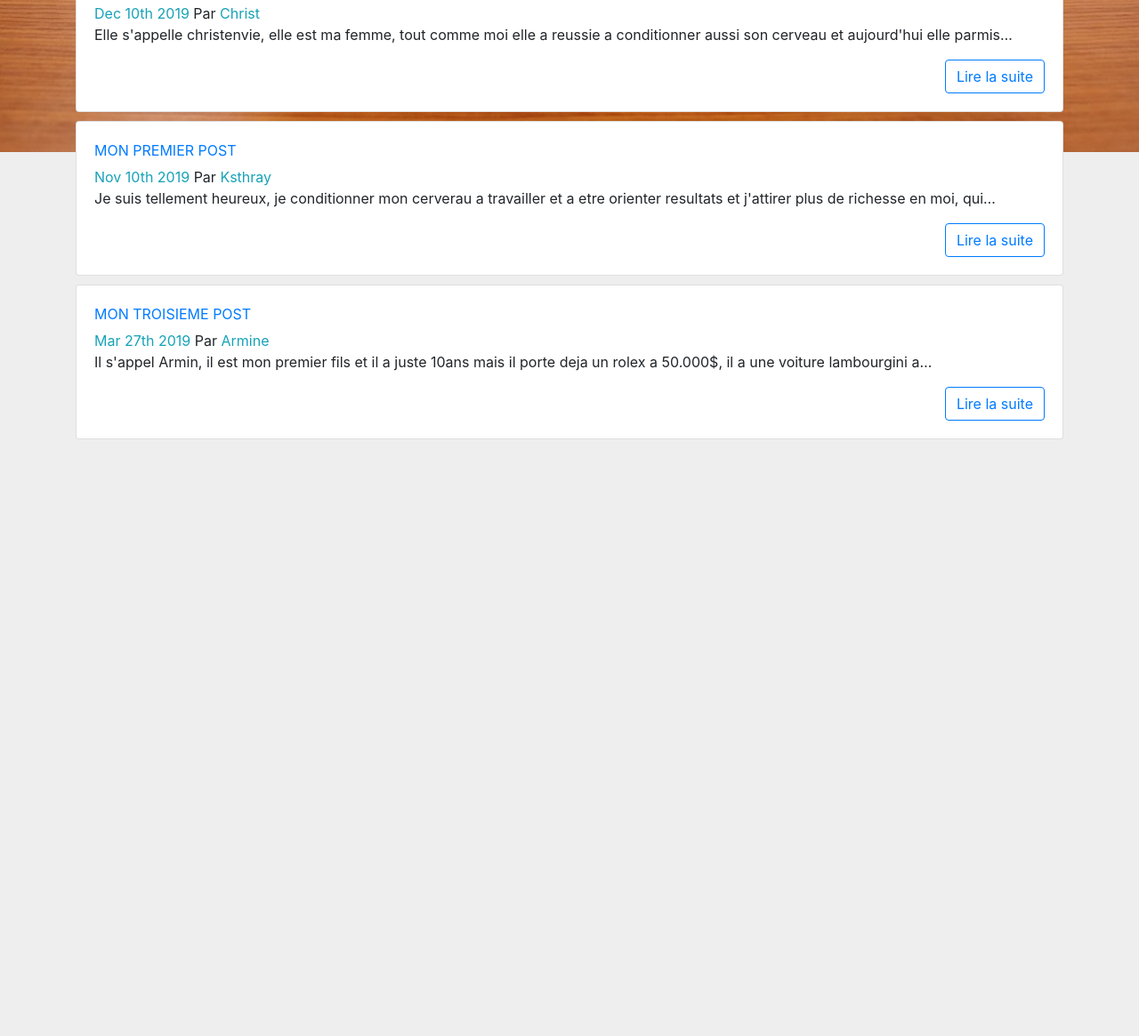
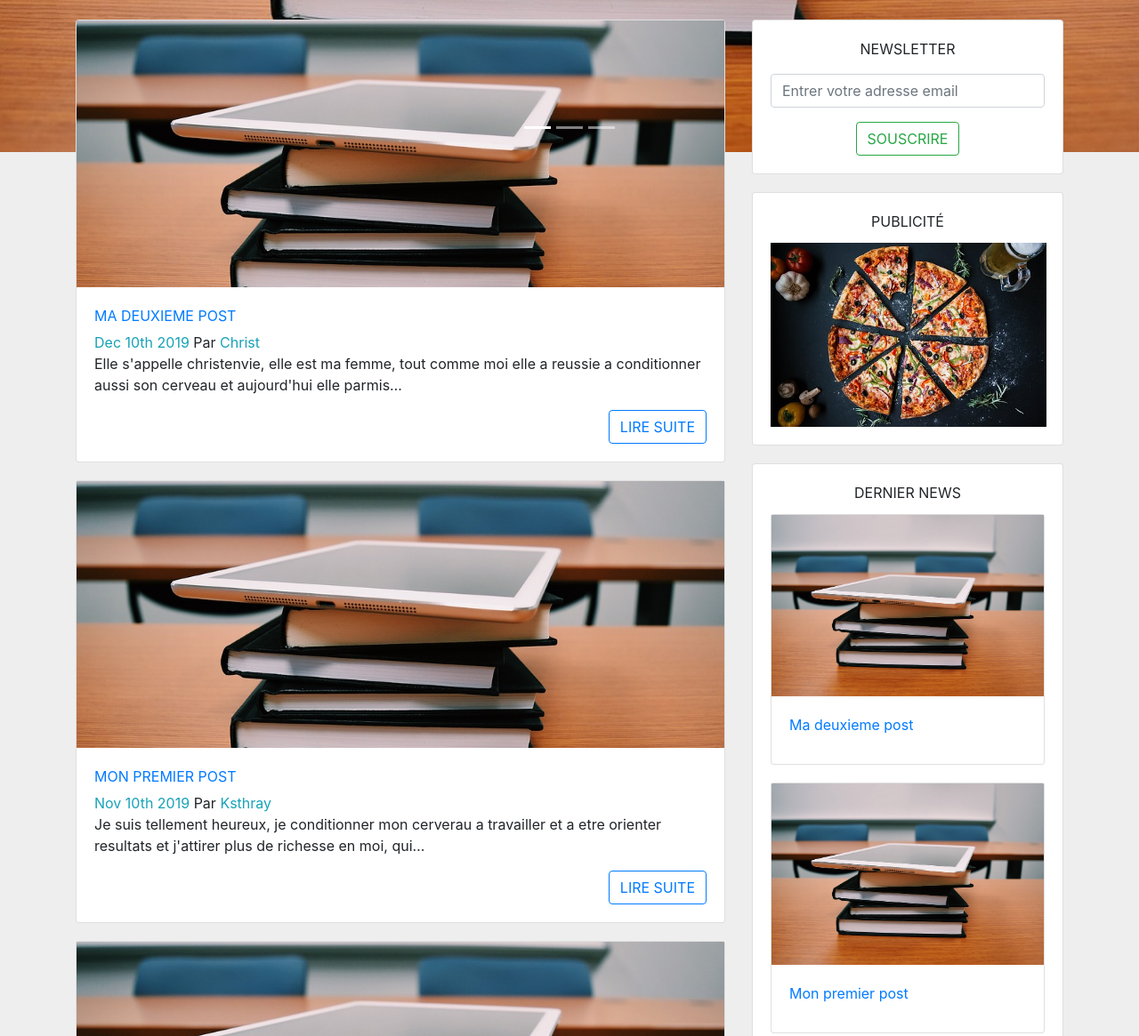
Before and after one commit to ksthray/valveisipa, a Gatsby site: page / in a window 1280 px wide. Shown: the part 629-1794 px from the top of the page at 89% size. Before the commit the page ends 1123 px from the top, so only its background shows below. Built offline with nearby package versions, Linux system fonts and the light colour scheme; Gatsby itself is replaced by a stand-in of ours.

Commit message:
created sidebar component

```diff
--- a/src/components/Post.js
+++ b/src/components/Post.js
@@ -1,14 +1,17 @@
 import React from 'react';
 import { Link } from 'gatsby';
+import Img from 'gatsby-image';
 import {
     Card,
     CardText,
     CardBody,
     CardTitle,
-    CardSubtitle} from 'reactstrap';
+    CardSubtitle
+} from 'reactstrap';
 
-const Post = ({ title, author, path, date, body}) => (
-    <Card style={{marginBottom: "10px"}}>
+const Post = ({ title, author, path, date, body, fluid, tags}) => (
+    <Card style={{marginBottom: "20px"}}>
+        <Img className="card-image-top" fluid={fluid} style={{width: "100%", height: "300px"}} />
         <CardBody>
             <CardTitle style={{textTransform: "uppercase"}}>
                 <Link to={path}>{title}</Link>
@@ -18,8 +21,8 @@ const Post = ({ title, author, path, date, body}) => (
                 <span className="text-info">{author}</span>
             </CardSubtitle>
             <CardText>{body}</CardText>
-            <Link to={path} className="btn btn-outline-primary float-right">
-                Lire la suite
+            <Link to={path} className="btn btn-outline-primary float-right text-uppercase">
+                lire suite
             </Link>
         </CardBody>
     </Card>
--- /dev/null
+++ b/src/components/Sidebar.js
@@ -0,0 +1,101 @@
+import React from 'react';
+import { graphql, StaticQuery, Link } from 'gatsby'
+import Img from 'gatsby-image'
+import {Card, /*CardSubtitle,*/ CardTitle, CardBody, Form, FormGroup, Input} from 'reactstrap';
+import styled from 'styled-components';
+import pub from '../images/pizza.jpg';
+
+const SidebarStyle = styled.div`
+    .card{
+        margin-bottom: 20px;
+    }
+`
+
+const Sidebar = () => (
+    <SidebarStyle>
+        <Card>
+            <CardBody>
+                <CardTitle className="text-center text-uppercase mb-3">
+                    NewsLetter
+                </CardTitle>
+                <Form className="text-center">
+                    <FormGroup>
+                        <Input
+                            type="email"
+                            name="email"
+                            placeholder="Entrer votre adresse email"
+                        />
+                    </FormGroup>
+                    <button className="btn btn-outline-success text-uppercase">
+                        Souscrire
+                    </button>
+                </Form>
+            </CardBody>
+        </Card>
+        <Card>
+            <CardBody>
+                <CardTitle className="text-center text-uppercase">
+                    Publicité
+                </CardTitle>
+                <img
+                    src={pub}
+                    alt="Pub"
+                    style={{width: "310px", height: "200px;"}}
+                />
+            </CardBody>
+        </Card>
+        <Card>
+            <CardBody>
+                <CardTitle className="text-center text-uppercase">
+                    Dernier News
+                </CardTitle>
+                <StaticQuery query={sidebarQuery} render={(data) => (
+                    <div>
+                        {data.allMarkdownRemark.edges.map(({node}) => (
+                            <Card key={node.id}>
+                                <Link to={node.frontmatter.path}>
+                                    <Img className="card-image-top" fluid={node.frontmatter.image.childImageSharp.fluid}/>
+                                </Link>
+                                <CardBody>
+                                    <CardTitle>
+                                        <Link to={node.frontmatter.path}>
+                                           {node.frontmatter.title}
+                                        </Link>
+                                    </CardTitle>
+                                </CardBody>
+                            </Card>
+                        ))}
+                    </div>
+                )}/>
+            </CardBody>
+        </Card>
+    </SidebarStyle>
+)
+
+const sidebarQuery = graphql`
+    query sidebarQuery {
+        allMarkdownRemark(
+            sort: { fields: [frontmatter___date], order: DESC}
+            limit: 3
+        ) {
+            edges{
+                node{
+                    id
+                    frontmatter{
+                        title
+                        path
+                        image{
+                            childImageSharp{
+                                fluid(maxWidth: 300){
+                                    ...GatsbyImageSharpFluid
+                                }
+                            }
+                        }
+                    }
+                }
+            }
+        }
+    }
+`
+
+export default Sidebar;
--- a/src/components/header.js
+++ b/src/components/header.js
@@ -22,11 +22,16 @@ const Stylet = styled.div`
     }
   }
   .navbar-brand, .navbar-nav .nav-link{
-    color: yellow;
-    font-size: 16px;
+    color: white;
+    font-size: 14px;
     text-transform: uppercase;
   }
-  .nav-link:hover{border-bottom: 1px solid white;}
+  .nav-link{
+    justify-content: space-around;
+  }
+  .nav-link:hover{
+    color: #eeeeee;
+  }
 `
 
 const Header = ({ siteTitle }) => {
--- a/src/components/layout.css
+++ b/src/components/layout.css
@@ -1,6 +1,11 @@
-body{
+html {
+    font-family: sans-serif;
+    -ms-text-size-adjust: 100%;
+    -webkit-text-size-adjust: 100%;
+  }
+body {
     margin: 0;
-    padding: 0;
-    box-sizing: border-box;
-    background-color: #eeeeee;
+    -webkit-font-smoothing: antialiased;
+    -moz-osx-font-smoothing: grayscale;
+    background-color: #eeeeee !important;
 }
--- a/src/pages/index.js
+++ b/src/pages/index.js
@@ -3,6 +3,7 @@ import SEO from "../components/seo";
 import { graphql, StaticQuery } from 'gatsby';
 import 'bootstrap/dist/css/bootstrap.min.css';
 import Layout from '../components/layout';
+import Sidebar from '../components/Sidebar';
 import Post from '../components/Post';
 import {
   Carousel,
@@ -10,8 +11,8 @@ import {
   CarouselControl,
   CarouselIndicators,
   CarouselCaption,
-  /*Row,
-Col*/} from 'reactstrap';
+  Row,
+  Col} from 'reactstrap';
 import styled from 'styled-components';
 import imagefirst from '../images/tablet.jpg';
 import imagesec from '../images/laptop.jpg';
@@ -28,7 +29,7 @@ const IndexStyle = styled.div`
   }
   .container{
     position: relative;
-    top: 500px;
+    top: 570px;
   }
 
 
@@ -113,19 +114,28 @@ const IndexPage = () => {
           </Carousel>
         </div>
         <div className="container">
+          <Row>
+            <Col md="8">
               <StaticQuery query={indexQuery} render={data => (
                 <div className="post">
                   {data.allMarkdownRemark.edges.map(({ node }) => (
                     <Post
+                      key={node.id}
                       title={node.frontmatter.title}
                       author={node.frontmatter.author}
                       date={node.frontmatter.date}
                       path={node.frontmatter.path}
                       body={node.excerpt}
+                      fluid={node.frontmatter.image.childImageSharp.fluid}
                     />
                   ))}
                 </div>
               )}/>
+            </Col>
+            <Col md="4">
+              <Sidebar/>
+            </Col>
+          </Row>
         </div>
       </IndexStyle>
     </Layout>
@@ -143,6 +153,13 @@ const indexQuery = graphql`
             date(formatString: "MMM Do YYYY")
             author
             path
+            image{
+              childImageSharp{
+                fluid(maxWidth: 600){
+                  ...GatsbyImageSharpFluid
+                }
+              }
+            }
           }
           excerpt
         }
--- a/src/pages/posts/01-first-post.md
+++ b/src/pages/posts/01-first-post.md
@@ -3,6 +3,10 @@ title: "Mon premier post"
 date: 2019-11-10 16:05:02
 author: "Ksthray"
 path: "/first-post"
+image: ../../images/tablet.jpg
+tags:
+- info
+- AP2A
 ---
 Je suis tellement heureux, je conditionner mon cerverau a travailler et a etre orienter resultats
 et j'attirer plus de richesse en moi, qui a fais de moi l'homme que je suis maintenant
--- a/src/pages/posts/02-second-post.md
+++ b/src/pages/posts/02-second-post.md
@@ -3,6 +3,10 @@ title: "Ma deuxieme post"
 date: 2019-12-10 09:05:02
 author: "Christ"
 path: "/second-post"
+image: ../../images/tablet.jpg
+tags:
+- Demotech
+- AP2C
 ---
 Elle s'appelle christenvie, elle est ma femme, tout comme moi elle a reussie a conditionner aussi son cerveau
 et aujourd'hui elle parmis les femmes qui ont beaucoup d'argent, et sa a fais de nous le couple le plus
--- a/src/pages/posts/03-threed-post.md
+++ b/src/pages/posts/03-threed-post.md
@@ -3,6 +3,10 @@ title: "Mon troisieme post"
 date: 2019-03-27 10:05:02
 author: "Armine"
 path: "/threed-post"
+image: ../../images/tablet.jpg
+tags:
+- communiquer
+- AP2D
 ---
 Il s'appel Armin, il est mon premier fils et il a juste 10ans mais il porte deja un rolex a 50.000$,
 il a une voiture lambourgini a 500.000$, dans son compte banque il a plus de 4.000.000$ qui fais de lui
```
Also changed, not shown: src/components/layout.js (line endings or trailing spaces), src/images/pizza.jpg (renamed from src/images/pizza-3007395__340.jpg). Lines whose indentation alone changed are shown as unchanged.
